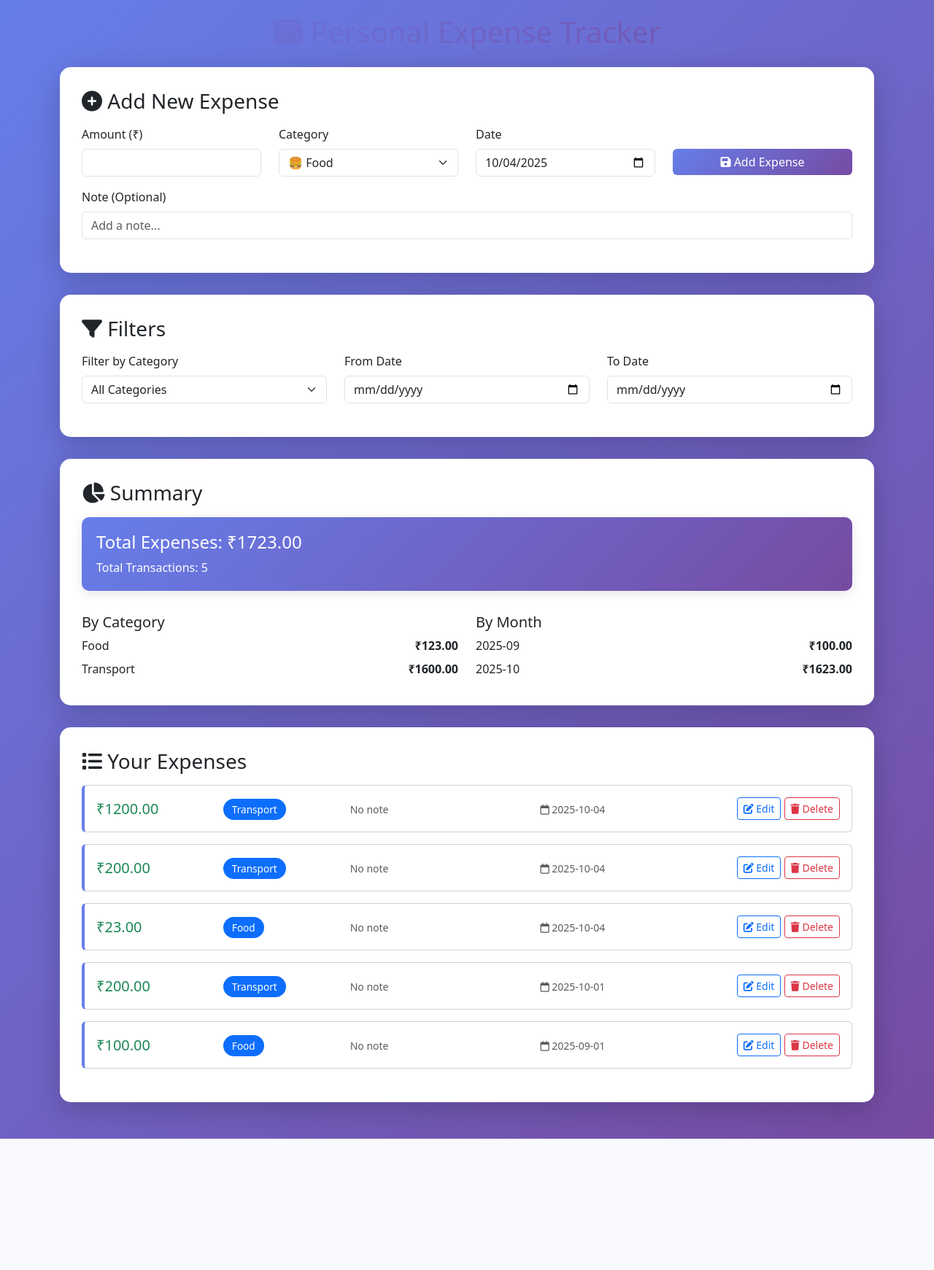
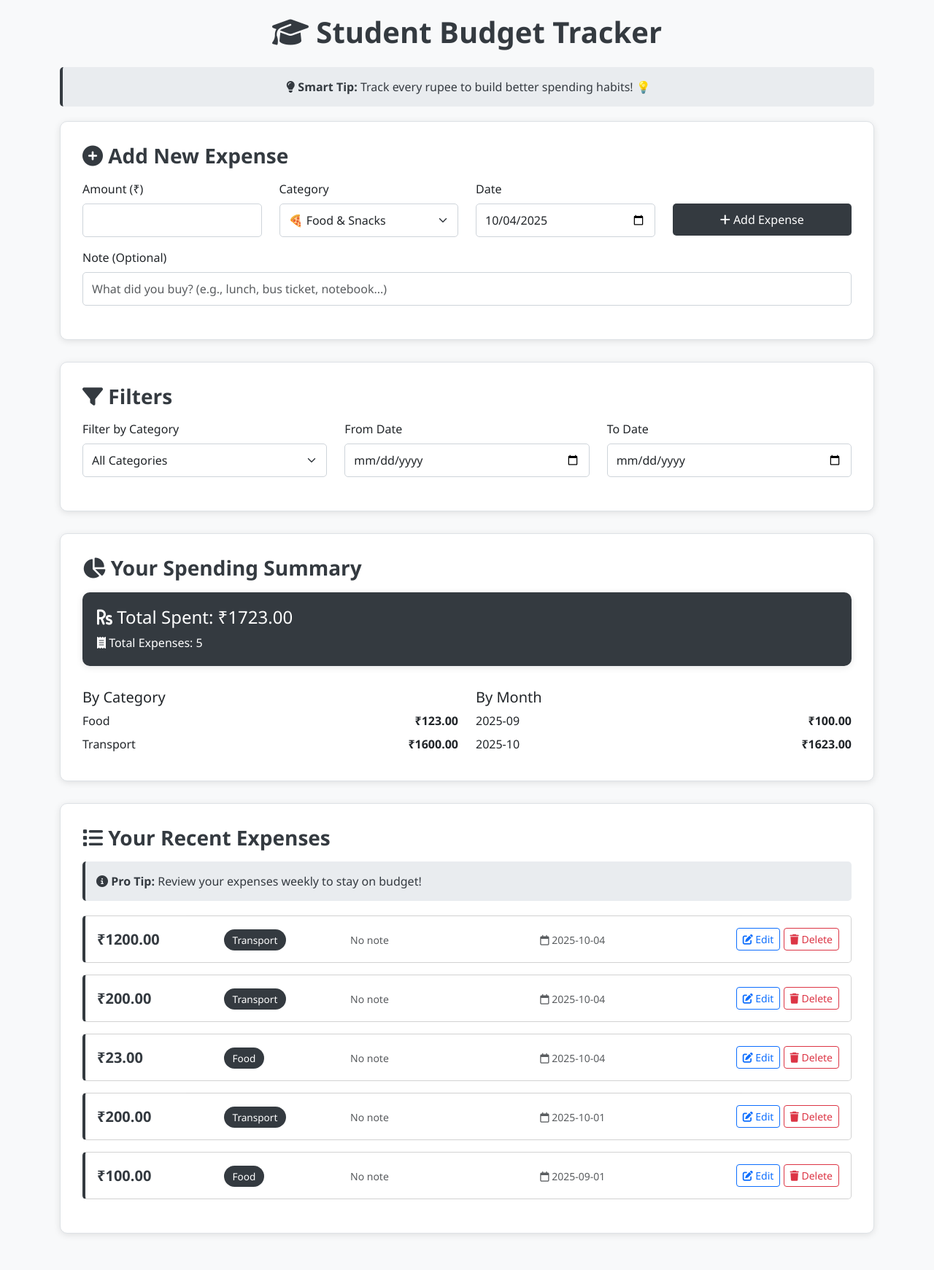
Before and after one commit to diyagupta22/Personal-expense-tracker, a Flask app: page / in a window 1280 px wide. Shown: the whole page at 73% size. Before the commit the page ends 1561 px from the top, so only its background shows below. Run offline with Flask 3, Linux system fonts and the light colour scheme; data comes from the database, SQL or seed files in the repository; both versions use the stored data as it was after the commit.

Commit message:
first commit

```diff
--- a/templates/index.html
+++ b/templates/index.html
@@ -3,64 +3,97 @@
 <head>
     <meta charset="UTF-8">
     <meta name="viewport" content="width=device-width, initial-scale=1.0">
-    <title>Personal Expense Tracker</title>
+    <title>Student Budget Tracker</title>
     <link href="https://cdn.jsdelivr.net/npm/bootstrap@5.3.0/dist/css/bootstrap.min.css" rel="stylesheet">
     <link href="https://cdnjs.cloudflare.com/ajax/libs/font-awesome/6.4.0/css/all.min.css" rel="stylesheet">
     <style>
         body {
-            background: linear-gradient(135deg, #667eea 0%, #764ba2 100%);
+            background: #f8f9fa;
             min-height: 100vh;
             padding: 20px 0;
+            font-family: 'Segoe UI', Tahoma, Geneva, Verdana, sans-serif;
         }
         .main-container {
             background: white;
-            border-radius: 15px;
-            box-shadow: 0 10px 40px rgba(0,0,0,0.2);
+            border-radius: 10px;
+            box-shadow: 0 2px 10px rgba(0,0,0,0.1);
             padding: 30px;
             margin-bottom: 30px;
+            border: 1px solid #dee2e6;
         }
         .category-badge {
             padding: 5px 12px;
-            border-radius: 20px;
+            border-radius: 15px;
             font-size: 0.85rem;
             font-weight: 500;
+            background: #343a40;
+            color: white;
         }
         .summary-card {
-            background: linear-gradient(135deg, #667eea 0%, #764ba2 100%);
+            background: #343a40;
             color: white;
             border-radius: 10px;
             padding: 20px;
             margin-bottom: 15px;
-            box-shadow: 0 4px 15px rgba(0,0,0,0.1);
+            box-shadow: 0 2px 10px rgba(0,0,0,0.1);
         }
         .expense-item {
-            border-left: 4px solid #667eea;
-            transition: all 0.3s;
+            border-left: 4px solid #343a40;
+            transition: all 0.3s ease;
+            border-radius: 5px;
+            background: white;
         }
         .expense-item:hover {
             transform: translateX(5px);
             box-shadow: 0 4px 15px rgba(0,0,0,0.1);
         }
         .btn-custom {
-            background: linear-gradient(135deg, #667eea 0%, #764ba2 100%);
+            background: #343a40;
             border: none;
             color: white;
+            border-radius: 5px;
+            padding: 10px 20px;
+            font-weight: 500;
         }
         .btn-custom:hover {
-            opacity: 0.9;
+            background: #495057;
             color: white;
         }
         h1 {
-            background: linear-gradient(135deg, #667eea 0%, #764ba2 100%);
-            -webkit-background-clip: text;
-            -webkit-text-fill-color: transparent;
-            background-clip: text;
+            color: #343a40;
+            font-weight: 700;
+        }
+        h3 {
+            color: #343a40;
+            font-weight: 600;
+        }
+        .form-control, .form-select {
+            border-radius: 5px;
+            border: 1px solid #ced4da;
+            padding: 10px 12px;
+        }
+        .form-control:focus, .form-select:focus {
+            border-color: #343a40;
+            box-shadow: 0 0 0 0.2rem rgba(52, 58, 64, 0.25);
+        }
+        .student-tip {
+            background: #e9ecef;
+            color: #343a40;
+            padding: 15px;
+            border-radius: 5px;
+            margin-bottom: 20px;
+            border-left: 4px solid #343a40;
         }
     </style>
 </head>
 <body>
     <div class="container">
-        <h1 class="text-center mb-4"><i class="fas fa-wallet"></i> Personal Expense Tracker</h1>
+        <h1 class="text-center mb-4"><i class="fas fa-graduation-cap"></i> Student Budget Tracker</h1>
+
+        <!-- Student Tip -->
+        <div class="student-tip text-center">
+            <i class="fas fa-lightbulb"></i> <strong>Smart Tip:</strong> Track every rupee to build better spending habits! 💡
+        </div>
 
         <!-- Add Expense Form -->
         <div class="main-container">
@@ -77,12 +110,13 @@
                         <div class="mb-3">
                             <label class="form-label">Category</label>
                             <select class="form-select" id="category" required>
-                                <option value="Food">🍔 Food</option>
-                                <option value="Transport">🚗 Transport</option>
-                                <option value="Bills">💡 Bills</option>
-                                <option value="Shopping">🛒 Shopping</option>
-                                <option value="Entertainment">🎬 Entertainment</option>
-                                <option value="Health">⚕️ Health</option>
+                                <option value="Food">🍕 Food & Snacks</option>
+                                <option value="Transport">🚌 Transport</option>
+                                <option value="Books">📚 Books & Stationery</option>
+                                <option value="Entertainment">🎮 Entertainment</option>
+                                <option value="Clothes">👕 Clothes & Shopping</option>
+                                <option value="Health">💊 Health & Medicine</option>
+                                <option value="Fees">🎓 College Fees</option>
                                 <option value="Other">📦 Other</option>
                             </select>
                         </div>
@@ -97,7 +131,7 @@
                         <div class="mb-3">
                             <label class="form-label">&nbsp;</label>
                             <button type="submit" class="btn btn-custom w-100">
-                                <i class="fas fa-save"></i> Add Expense
+                                <i class="fas fa-plus"></i> Add Expense
                             </button>
                         </div>
                     </div>
@@ -106,7 +140,7 @@
                     <div class="col-12">
                         <div class="mb-3">
                             <label class="form-label">Note (Optional)</label>
-                            <input type="text" class="form-control" id="note" placeholder="Add a note...">
+                            <input type="text" class="form-control" id="note" placeholder="What did you buy? (e.g., lunch, bus ticket, notebook...)">
                         </div>
                     </div>
                 </div>
@@ -122,12 +156,13 @@
                         <label class="form-label">Filter by Category</label>
                         <select class="form-select" id="filterCategory">
                             <option value="all">All Categories</option>
-                            <option value="Food">🍔 Food</option>
-                            <option value="Transport">🚗 Transport</option>
-                            <option value="Bills">💡 Bills</option>
-                            <option value="Shopping">🛒 Shopping</option>
-                            <option value="Entertainment">🎬 Entertainment</option>
-                            <option value="Health">⚕️ Health</option>
+                            <option value="Food">🍕 Food & Snacks</option>
+                            <option value="Transport">🚌 Transport</option>
+                            <option value="Books">📚 Books & Stationery</option>
+                            <option value="Entertainment">🎮 Entertainment</option>
+                            <option value="Clothes">👕 Clothes & Shopping</option>
+                            <option value="Health">💊 Health & Medicine</option>
+                            <option value="Fees">🎓 College Fees</option>
                             <option value="Other">📦 Other</option>
                         </select>
                     </div>
@@ -149,12 +184,12 @@
 
         <!-- Summary -->
         <div class="main-container">
-            <h3 class="mb-3"><i class="fas fa-chart-pie"></i> Summary</h3>
+            <h3 class="mb-3"><i class="fas fa-chart-pie"></i> Your Spending Summary</h3>
             <div class="row" id="summaryContainer">
                 <div class="col-md-12">
                     <div class="summary-card">
-                        <h4>Total Expenses: ₹<span id="totalAmount">0</span></h4>
-                        <p class="mb-0">Total Transactions: <span id="totalCount">0</span></p>
+                        <h4><i class="fas fa-rupee-sign"></i> Total Spent: ₹<span id="totalAmount">0</span></h4>
+                        <p class="mb-0"><i class="fas fa-receipt"></i> Total Expenses: <span id="totalCount">0</span></p>
                     </div>
                 </div>
             </div>
@@ -172,7 +207,10 @@
 
         <!-- Expenses List -->
         <div class="main-container">
-            <h3 class="mb-3"><i class="fas fa-list"></i> Your Expenses</h3>
+            <h3 class="mb-3"><i class="fas fa-list"></i> Your Recent Expenses</h3>
+            <div class="student-tip">
+                <i class="fas fa-info-circle"></i> <strong>Pro Tip:</strong> Review your expenses weekly to stay on budget!
+            </div>
             <div id="expensesList"></div>
         </div>
     </div>
@@ -195,12 +233,13 @@
                         <div class="mb-3">
                             <label class="form-label">Category</label>
                             <select class="form-select" id="editCategory" required>
-                                <option value="Food">🍔 Food</option>
-                                <option value="Transport">🚗 Transport</option>
-                                <option value="Bills">💡 Bills</option>
-                                <option value="Shopping">🛒 Shopping</option>
-                                <option value="Entertainment">🎬 Entertainment</option>
-                                <option value="Health">⚕️ Health</option>
+                                <option value="Food">🍕 Food & Snacks</option>
+                                <option value="Transport">🚌 Transport</option>
+                                <option value="Books">📚 Books & Stationery</option>
+                                <option value="Entertainment">🎮 Entertainment</option>
+                                <option value="Clothes">👕 Clothes & Shopping</option>
+                                <option value="Health">💊 Health & Medicine</option>
+                                <option value="Fees">🎓 College Fees</option>
                                 <option value="Other">📦 Other</option>
                             </select>
                         </div>
@@ -262,7 +301,7 @@
                     document.getElementById('date').valueAsDate = new Date();
                     loadExpenses();
                     loadSummary();
-                    showToast('Expense added successfully!', 'success');
+                    showToast('💰 Expense added successfully! Keep tracking!', 'success');
                 } else {
                     const error = await response.json();
                     showToast(error.error || 'Failed to add expense', 'danger');
@@ -296,7 +335,7 @@
             const container = document.getElementById('expensesList');
 
             if (expenses.length === 0) {
-                container.innerHTML = '<p class="text-center text-muted">No expenses found</p>';
+                container.innerHTML = '<div class="text-center text-muted"><i class="fas fa-piggy-bank fa-3x mb-3"></i><p>No expenses yet! Start tracking your spending to build better habits.</p></div>';
                 return;
             }
 
@@ -305,10 +344,10 @@
                     <div class="card-body">
                         <div class="row align-items-center">
                             <div class="col-md-2">
-                                <h5 class="mb-0 text-success">₹${parseFloat(exp.amount).toFixed(2)}</h5>
+                                <h5 class="mb-0" style="color: #343a40; font-weight: 700;">₹${parseFloat(exp.amount).toFixed(2)}</h5>
                             </div>
                             <div class="col-md-2">
-                                <span class="category-badge bg-primary text-white">${exp.category}</span>
+                                <span class="category-badge">${exp.category}</span>
                             </div>
                             <div class="col-md-3">
                                 <small class="text-muted">${exp.note || 'No note'}</small>
@@ -410,7 +449,7 @@
                     editModal.hide();
                     loadExpenses();
                     loadSummary();
-                    showToast('Expense updated successfully!', 'success');
+                    showToast('✅ Expense updated successfully!', 'success');
                 } else {
                     showToast('Failed to update expense', 'danger');
                 }
@@ -430,7 +469,7 @@
                 if (response.ok) {
                     loadExpenses();
                     loadSummary();
-                    showToast('Expense deleted successfully!', 'success');
+                    showToast('🗑️ Expense deleted successfully!', 'success');
                 } else {
                     showToast('Failed to delete expense', 'danger');
                 }
```
Also changed, not shown: requirements.txt (added, +15 -0 lines), instance/expenses.db.
